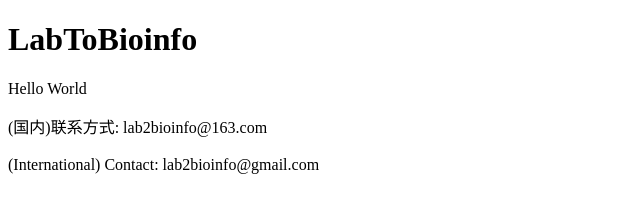
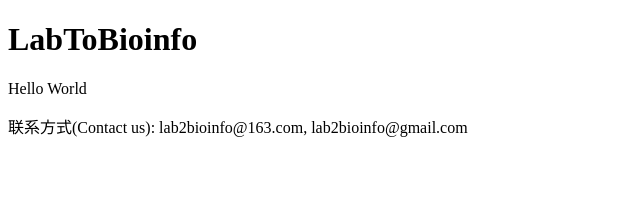
Before and after one commit to lab2bioinfo/lab2bioinfo.github.io, a plain HTML site: page index.html in a window 1280 px wide. Shown: the whole page, without its empty margins (0-640 px from the left). Drawn offline with Linux system fonts and the light colour scheme.

Commit message:
Update index.html

```diff
--- a/index.html
+++ b/index.html
@@ -12,9 +12,7 @@
 </body>
 <footer>
 
-(国内)联系方式: lab2bioinfo@163.com
-</br></br>
-(International) Contact: lab2bioinfo@gmail.com
+联系方式(Contact us): lab2bioinfo@163.com, lab2bioinfo@gmail.com
 
 </footer>
 </html>
```
